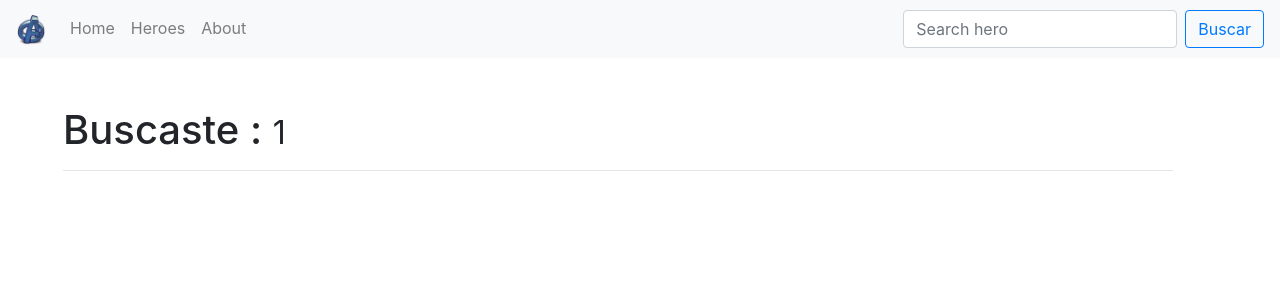
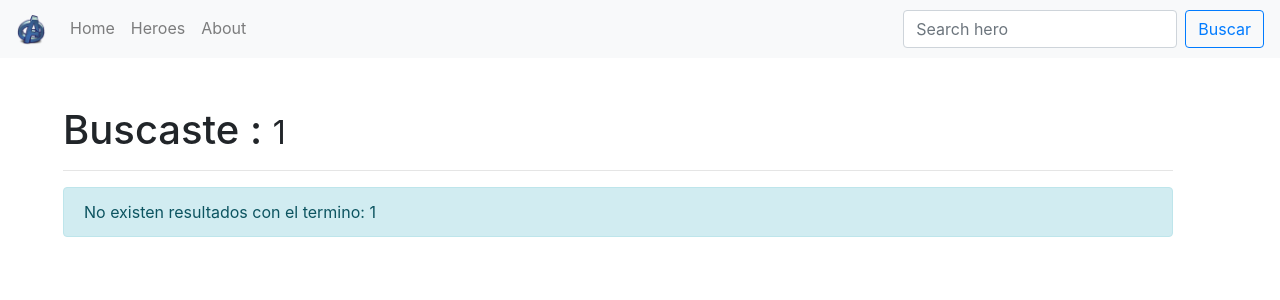
Before and after one commit to dafma/02spaFernandoHerrera, an Angular app: page /buscar/1 in a window 1280 px wide. Shown: the top 300 px of the page. Built offline with nearby package versions, Linux system fonts and the light colour scheme.

Commit message:
validacion de busqueda no encontrada

```diff
--- a/src/app/components/shared/buscador/buscador.component.html
+++ b/src/app/components/shared/buscador/buscador.component.html
@@ -1,5 +1,13 @@
 <h1>Buscaste :  <small>{{ termino }} </small></h1>
 <hr>
+
+<div class="row" *ngIf="heroes.length == 0">
+  <div class="col-md-12">
+    <div class="alert alert-info" role="alert">
+      No existen resultados con el termino: {{ termino }}
+    </div>
+  </div>
+</div>
 
 <div class="card-columns">
     <div class="card animated fadeIn fast" *ngFor="let heroe of heroes; let i = index;">
```
